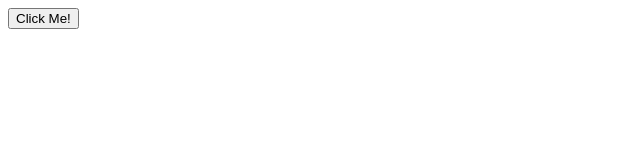
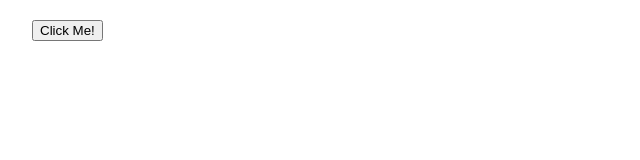
Before and after one commit to DarrinFry/wdd330, a plain HTML site: page week1/first_event.html in a window 1280 px wide. Shown: the whole page, without its empty margins (0-640 px from the left). Drawn offline with Linux system fonts and the light colour scheme; files that its build step writes are made by us from their sources; the site is published under a folder, as on GitHub Pages, so addresses that start at the root find nothing.

Commit message:
fixing css before i start week 2

```diff
--- a/week1/first_event.html
+++ b/week1/first_event.html
@@ -5,7 +5,7 @@
     <meta http-equiv="X-UA-Compatible" content="IE=edge">
     <meta name="viewport" content="width=device-width, initial-scale=1.0">
     <title>First Event Practice From Doing Stuff With Web Things</title>
-    <link rel="stylesheet" href="/style.css">
+    <link rel="stylesheet" href="style.css">
 
     <script>
         function showCongratulations(theButtonClicked) {
```
Also changed, not shown: week1/index.html (+1 -1 lines), week1/story_editor.html (+1 -1 lines).
